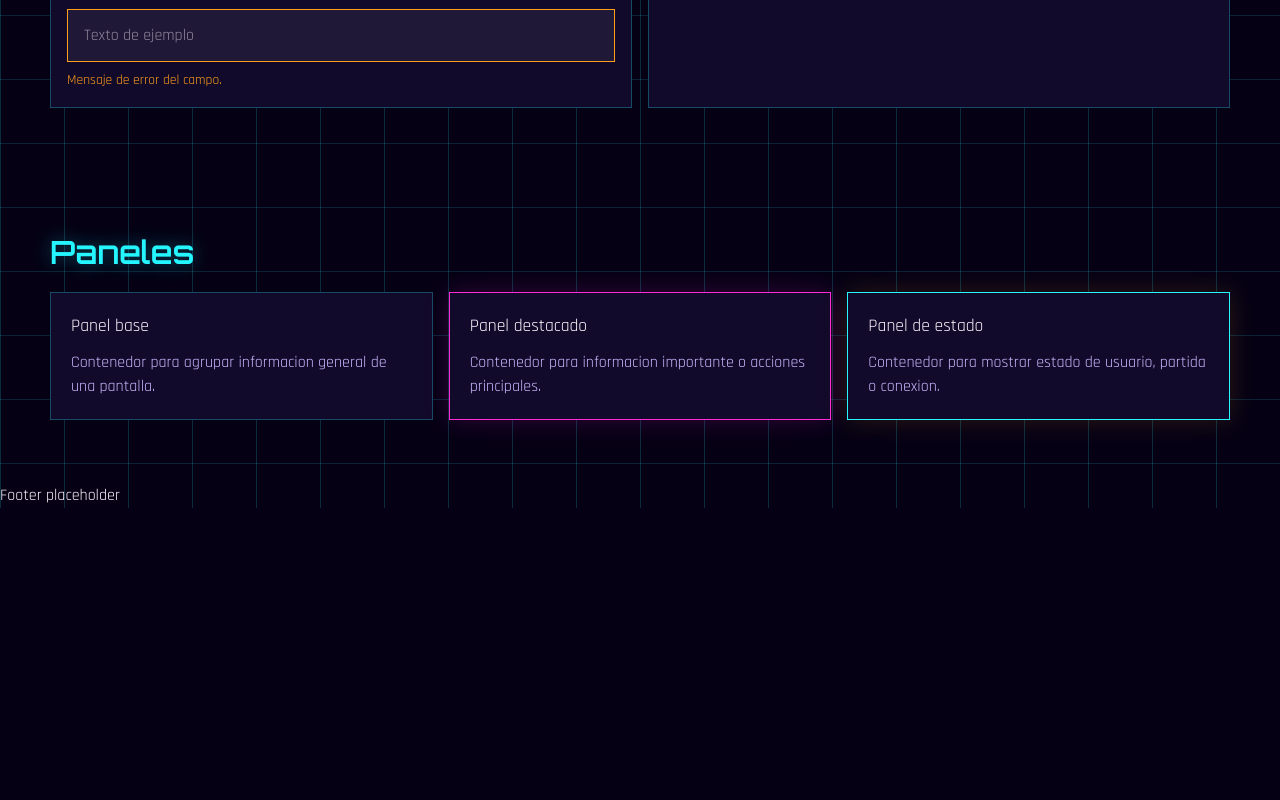
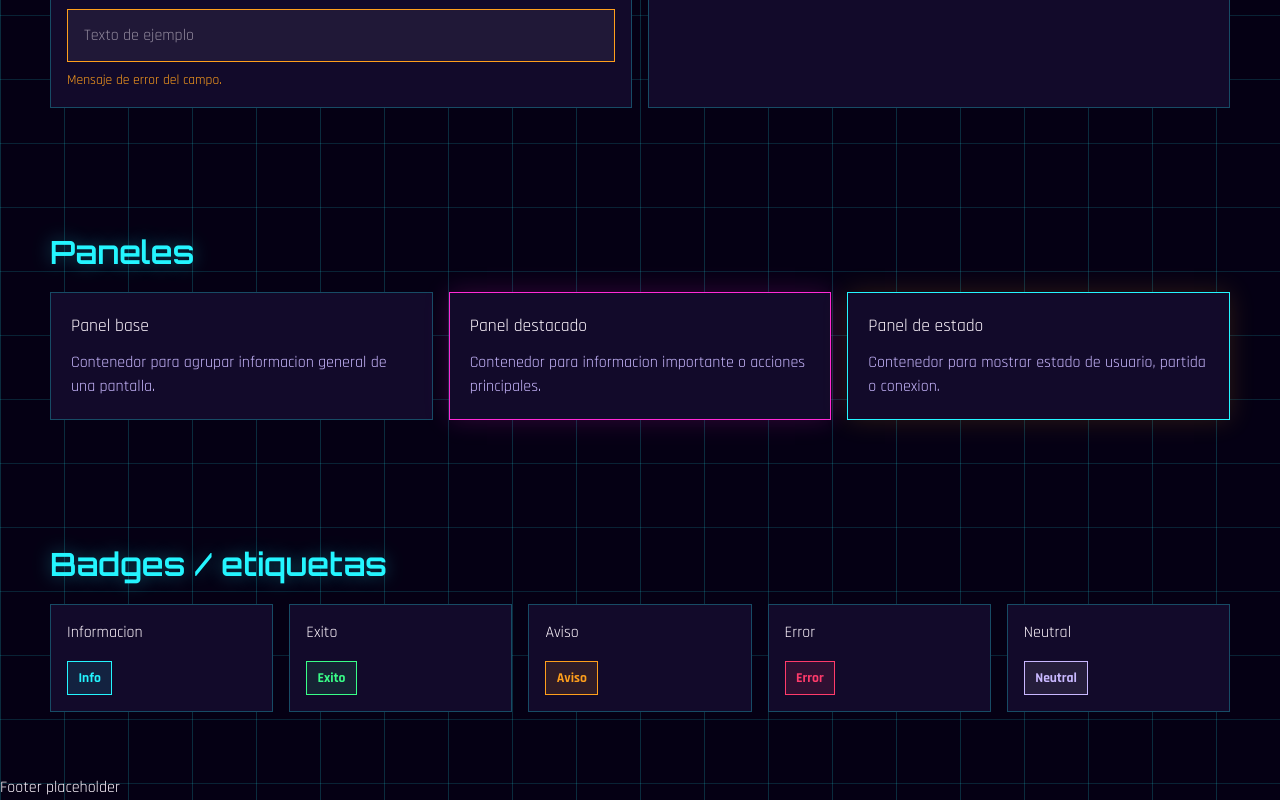
Before and after one commit to whoshuman/whoshuman, a React (Vite) app in the folder apps/frontend/: page /design-system in a window 1280 px wide. Shown: the part 2609-3409 px from the top of the page. Before the commit the page ends 3117 px from the top, so only its background shows below. Built offline with nearby package versions, Linux system fonts and the light colour scheme.

Commit message:
feat(frontend): añade guia de badges al design system

```diff
--- a/apps/frontend/src/index.css
+++ b/apps/frontend/src/index.css
@@ -17,6 +17,8 @@
   --color-neon-cyan: #24f5ff;
   --color-neon-violet: #8b5cf6;
   --color-sun-orange: #ff9f1c;
+  --color-success: #39ff88;
+  --color-error: #ff3b6b;
 
   --color-neon-cyan-rgb: 36 245 255;
 
@@ -385,3 +387,57 @@ body {
   border-color: var(--color-neon-cyan);
   box-shadow: 0 0 24px rgb(255 159 28 / 0.16);
 }
+
+/* Organiza los ejemplos de badges de la guia visual. */
+.design-badge-list {
+  display: grid;
+  grid-template-columns: repeat(5, 1fr);
+  gap: 1rem;
+}
+
+/* Define cada ejemplo de badge dentro de la guia visual. */
+.design-badge-item {
+  padding: 1rem;
+  background: var(--color-surface);
+  border: 1px solid rgb(var(--color-neon-cyan-rgb) / 0.28);
+}
+
+.design-badge-item h3 {
+  margin: 0 0 1rem;
+  font-size: 1rem;
+}
+
+/* Define la base visual comun de los badges en la guia visual. */
+.design-badge {
+  display: inline-flex;
+  align-items: center;
+  padding: 0.35rem 0.65rem;
+  font-size: 0.85rem;
+  font-weight: 700;
+  border: 1px solid currentColor;
+}
+
+.design-badge-info {
+  color: var(--color-neon-cyan);
+  background: rgb(var(--color-neon-cyan-rgb) / 0.1);
+}
+
+.design-badge-success {
+  color: var(--color-success);
+  background: rgb(57 255 136 / 0.1);
+}
+
+.design-badge-warning {
+  color: var(--color-sun-orange);
+  background: rgb(255 159 28 / 0.12);
+}
+
+.design-badge-error {
+  color: var(--color-error);
+  background: rgb(255 59 107 / 0.12);
+}
+
+.design-badge-neutral {
+  color: var(--color-text-muted);
+  background: rgb(255 247 255 / 0.08);
+}
--- a/apps/frontend/src/pages/DesignSystem.tsx
+++ b/apps/frontend/src/pages/DesignSystem.tsx
@@ -213,6 +213,37 @@ function DesignSystem() {
           </article>
         </div>
       </section>
+
+      <section className="content-section">
+        <h2 className="design-section-title">Badges / etiquetas</h2>
+
+        <div className="design-badge-list">
+          <article className="design-badge-item">
+            <h3>Informacion</h3>
+            <span className="design-badge design-badge-info">Info</span>
+          </article>
+
+          <article className="design-badge-item">
+            <h3>Exito</h3>
+            <span className="design-badge design-badge-success">Exito</span>
+          </article>
+
+          <article className="design-badge-item">
+            <h3>Aviso</h3>
+            <span className="design-badge design-badge-warning">Aviso</span>
+          </article>
+
+          <article className="design-badge-item">
+            <h3>Error</h3>
+            <span className="design-badge design-badge-error">Error</span>
+          </article>
+
+          <article className="design-badge-item">
+            <h3>Neutral</h3>
+            <span className="design-badge design-badge-neutral">Neutral</span>
+          </article>
+        </div>
+      </section>
     </main>
   );
 }
```
